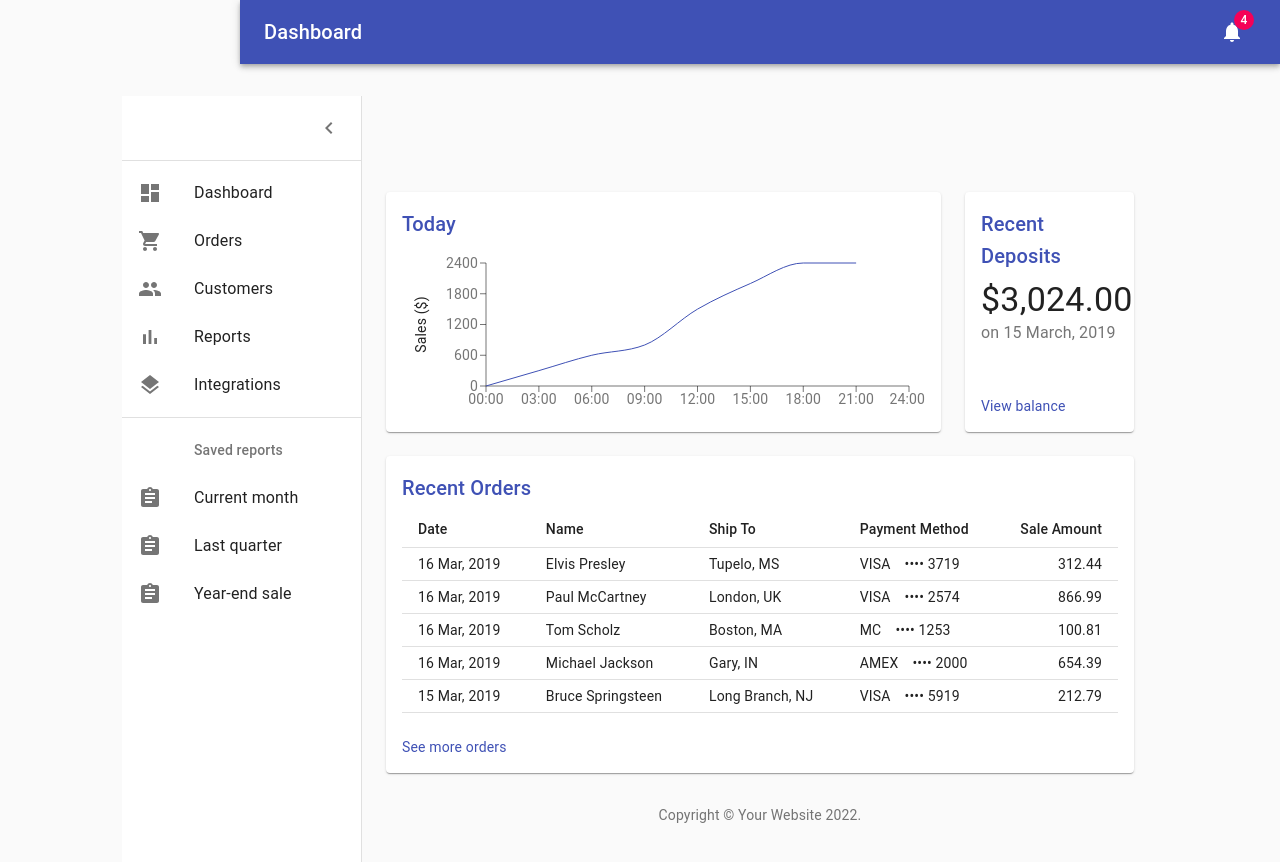
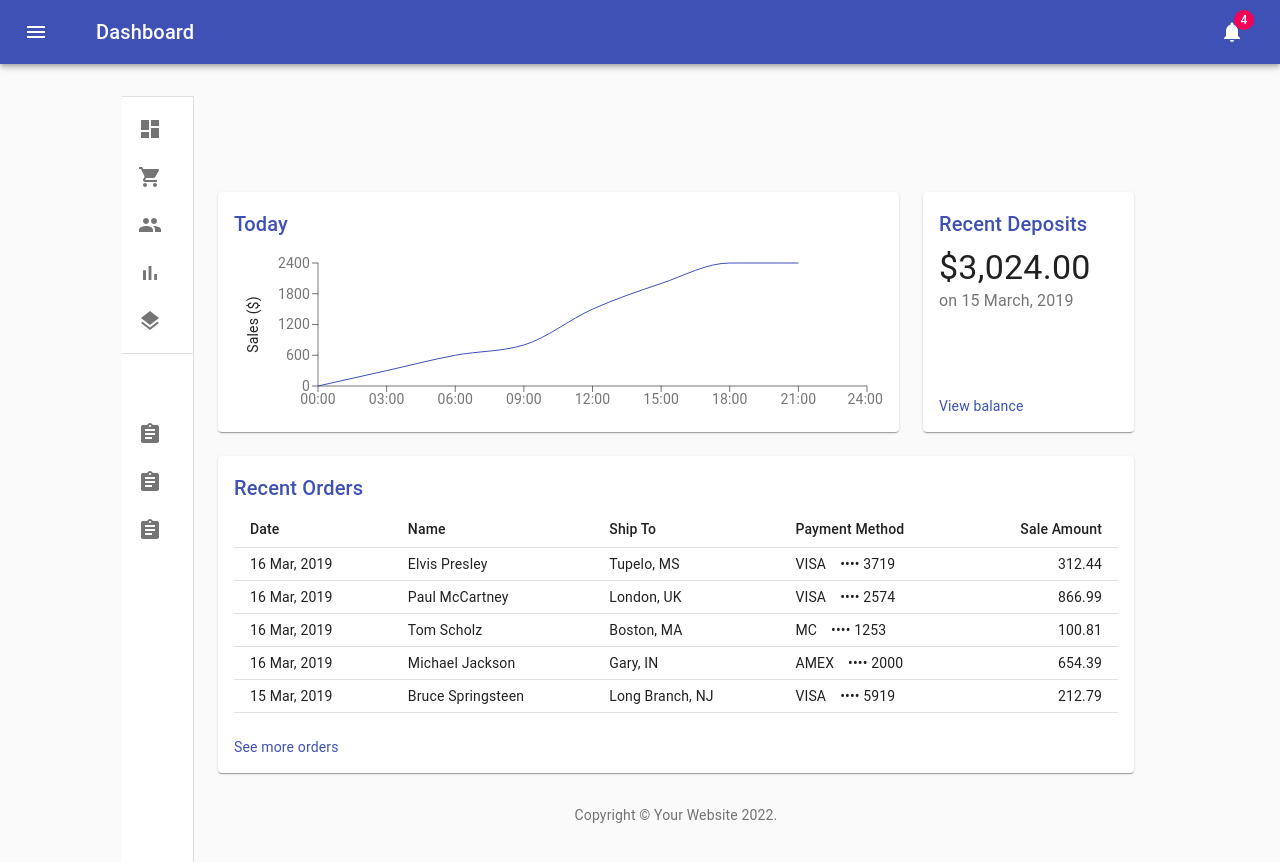
Before and after one commit to ayancoder/ticket-status-tacker, a React (Create React App) app in the folder client/: page /dashboard in a window 1280 px wide. Shown: the top 862 px of the page. Built offline with nearby package versions, Linux system fonts and the light colour scheme; the HTML template or start-up script is replaced by a standard one.

Commit message:
Update Dashboard.js

```diff
--- a/client/src/components/dashboard/Dashboard.js
+++ b/client/src/components/dashboard/Dashboard.js
@@ -59,19 +59,8 @@ const useStyles = makeStyles((theme) => ({
       duration: theme.transitions.duration.leavingScreen,
     }),
   },
-  appBarShift: {
-    marginLeft: drawerWidth,
-    width: `calc(100% - ${drawerWidth}px)`,
-    transition: theme.transitions.create(['width', 'margin'], {
-      easing: theme.transitions.easing.sharp,
-      duration: theme.transitions.duration.enteringScreen,
-    }),
-  },
   menuButton: {
     marginRight: 36,
-  },
-  menuButtonHidden: {
-    display: 'none',
   },
   title: {
     flexGrow: 1,
@@ -119,26 +108,46 @@ const useStyles = makeStyles((theme) => ({
 
 export default function Dashboard() {
   const classes = useStyles();
-  const [open, setOpen] = React.useState(true);
+  const [isclose, setIsClose] = React.useState(0);
+  const [open, setOpen] = React.useState(false);
+
+  React.useEffect(() => {
+    const parsedIsClose = true;
+    setIsClose(parsedIsClose);
+  }, []);
+
+  React.useEffect(() => {
+    localStorage.setItem("isclose", isclose);
+  }, [isclose]);
+
   const handleDrawerOpen = () => {
-    setOpen(true);
+    if (isclose === false) {
+      setIsClose(true);
+      setOpen(isclose);
+    } else {
+      setIsClose(false);
+      setOpen(isclose);
+    }
   };
-  const handleDrawerClose = () => {
-    setOpen(false);
-  };
+
+
+  // const handleDrawerClose = () => {
+  //   setOpen(false);
+  // };
+
   const fixedHeightPaper = clsx(classes.paper, classes.fixedHeight);
 
   return (
     <div className={classes.root}>
       <CssBaseline />
-      <AppBar position="absolute" className={clsx(classes.appBar, open && classes.appBarShift)}>
+      <AppBar position="absolute" className={clsx(classes.appBar, open)}>
         <Toolbar className={classes.toolbar}>
           <IconButton
             edge="start"
             color="inherit"
             aria-label="open drawer"
             onClick={handleDrawerOpen}
-            className={clsx(classes.menuButton, open && classes.menuButtonHidden)}
+            className={clsx(classes.menuButton, open && classes.menuButtonHidden )}
           >
             <MenuIcon />
           </IconButton>
@@ -159,11 +168,6 @@ export default function Dashboard() {
         }}
         open={open}
       >
-        <div className={classes.toolbarIcon}>
-          <IconButton onClick={handleDrawerClose}>
-            <ChevronLeftIcon />
-          </IconButton>
-        </div>
         <Divider />
         <List>{mainListItems}</List>
         <Divider />
```
